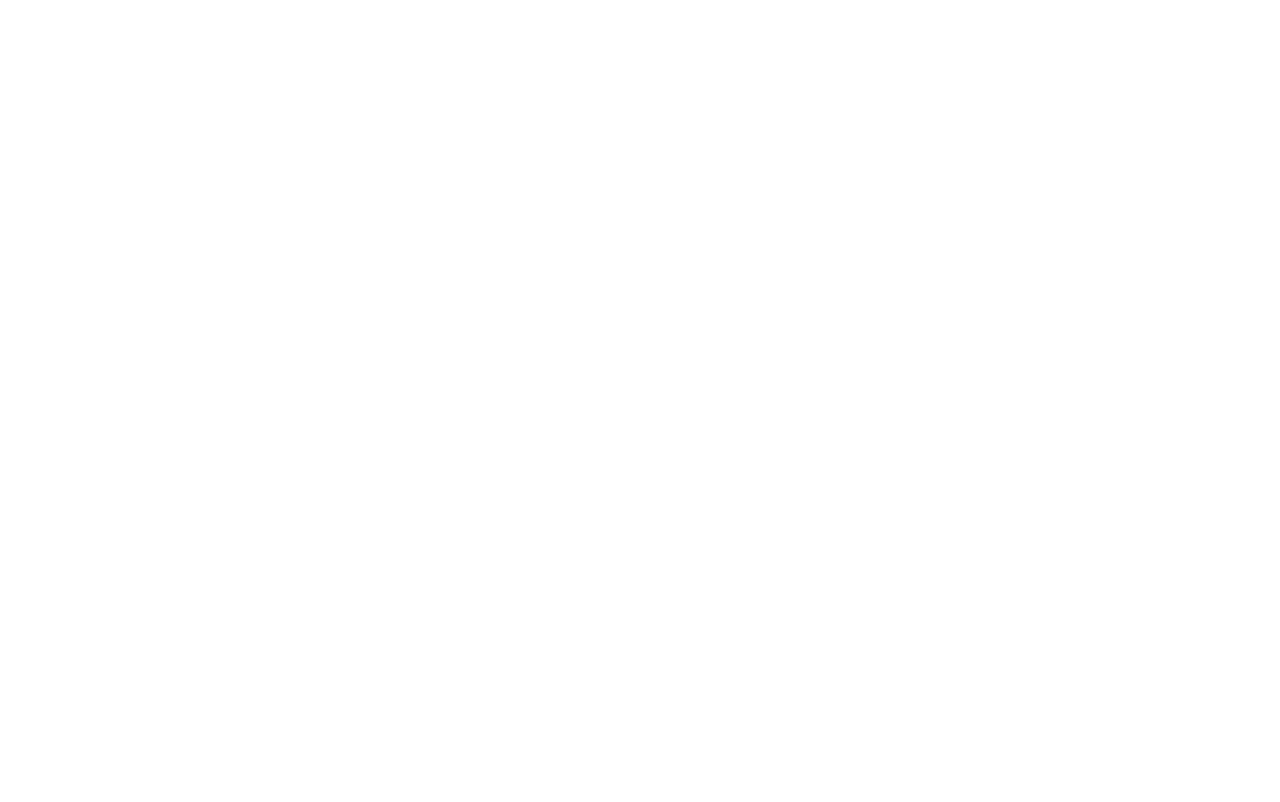
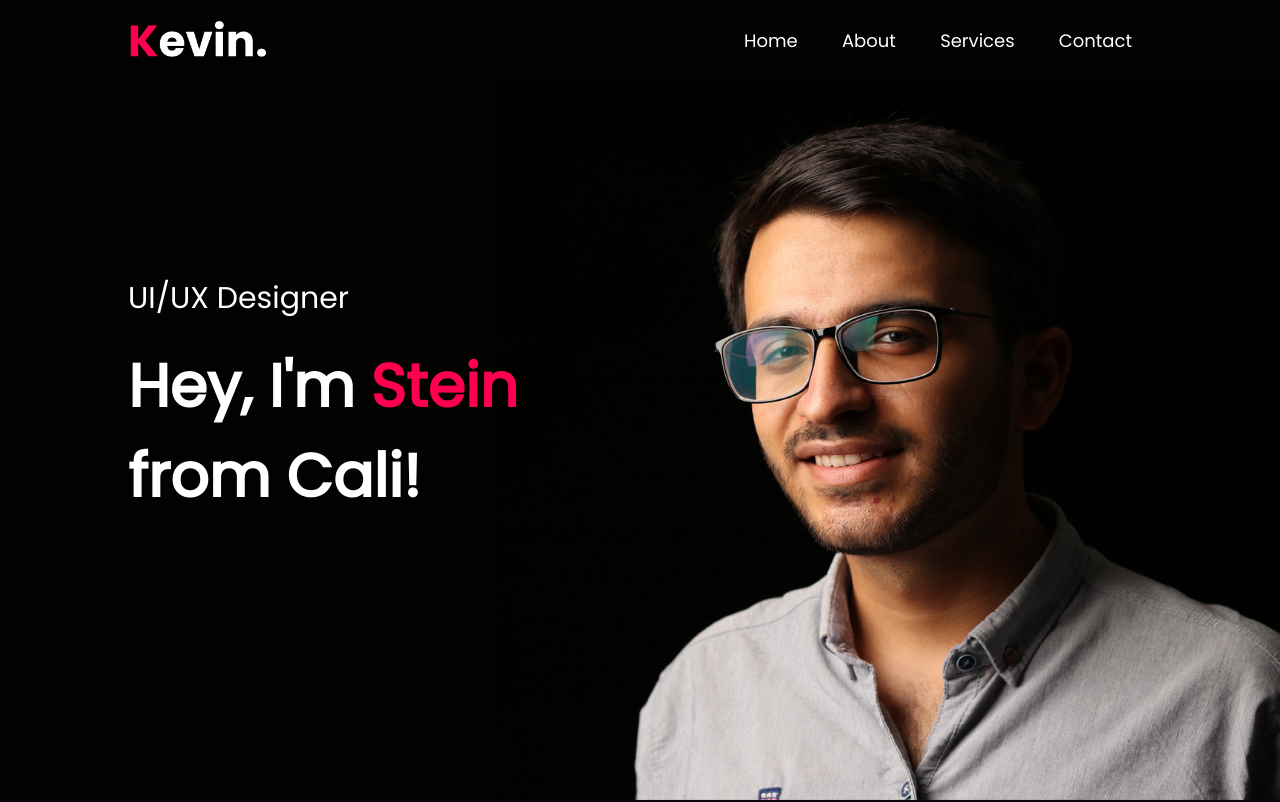
Before and after one commit to Mnode1337/portfolio_project1, a plain HTML site: page index.html in a window 1280 px wide. Shown: the top 802 px of the page. Drawn offline with Linux system fonts and the light colour scheme.

Commit message:
header done! starting the about section

```diff
--- a/css/style.css
+++ b/css/style.css
@@ -1,3 +1,4 @@
+@import url('https://fonts.googleapis.com/css2?family=Poppins&display=swap');
 *,
 *::before,
 *::after {
@@ -6,6 +7,87 @@
   box-sizing: border-box;
 }
 
+:root {
+    --RED: #ff004f;
+    --GRAYISH: #ababab;
+}
+
 body {
   font-family: 'Poppins', sans-serif;
+  background: #080808;
+  color: #fff;
 }
+
+#header {
+    width: 100%;
+    height: 100vh;
+    background-image: url(/images/background.png);
+    background-size: cover;
+    background-position: center;
+}
+
+.container {
+    padding: 10px 10%;
+}
+
+nav {
+    display: flex;
+    align-items: center;
+    justify-content: space-between;
+    flex-wrap: wrap;
+}
+
+.logo {
+    width: 140px;
+}
+
+nav ul li {
+    display: inline-block;
+    list-style: none;
+    margin: 10px 20px;
+}
+
+nav ul li a {
+    color: #fff;
+    text-decoration: none;
+    font-size: 18px;
+    position: relative;
+}
+
+nav ul li a:after {
+    content: '';
+    width: 0;
+    height: 3px;
+    background: var(--RED);
+    position: absolute;
+    left: 0;
+    bottom: -6px;
+    transition: 0.5s;
+}
+
+nav ul li a:hover::after {
+    width: 100%;
+}
+
+.header-text {
+    margin-top: 20%;
+    font-size: 30px;
+}
+
+.header-text h1 {
+    font-size: 60px;
+    margin-top: 20px;
+}
+
+.header-text h1 span {
+    color: var(--RED);
+}
+
+/**
+ * ABOUT
+ */
+
+ #about {
+    padding: 80px 0;
+    color: var(--GRAYISH);
+ }
--- a/index.html
+++ b/index.html
@@ -9,5 +9,55 @@
 </head>
 <body>
 
+    <div id="header">
+
+        <div class="container">
+
+            <nav>
+
+                <img src="/images/logo.png" class="logo" alt="logo image goes here">
+
+                <ul>
+                    <li><a href="#">Home</a></li>
+                    <li><a href="#">About</a></li>
+                    <li><a href="#">Services</a></li>
+                    <li><a href="#">Contact</a></li>
+                </ul>
+
+            </nav>
+
+            <div class="header-text">
+                <p>UI/UX Designer</p>
+                <h1>Hey, I'm <span>Stein</span><br>from Cali!</h1>
+            </div>
+
+        </div>
+
+    </div>
+    <!-- -------ABOUT------ -->
+    <div id="about">
+
+        <div class="container">
+
+            <div class="row">
+
+                <div class="about">
+
+                    <div class="about-col-1">
+                        <img src="/images/user.png" alt="">
+                    </div>
+
+                    <div class="about-col-2">
+                        <h1>About Me</h1>
+                    </div>
+
+                </div>
+
+            </div>
+
+        </div>
+
+    </div>
+
 </body>
 </html>
```
